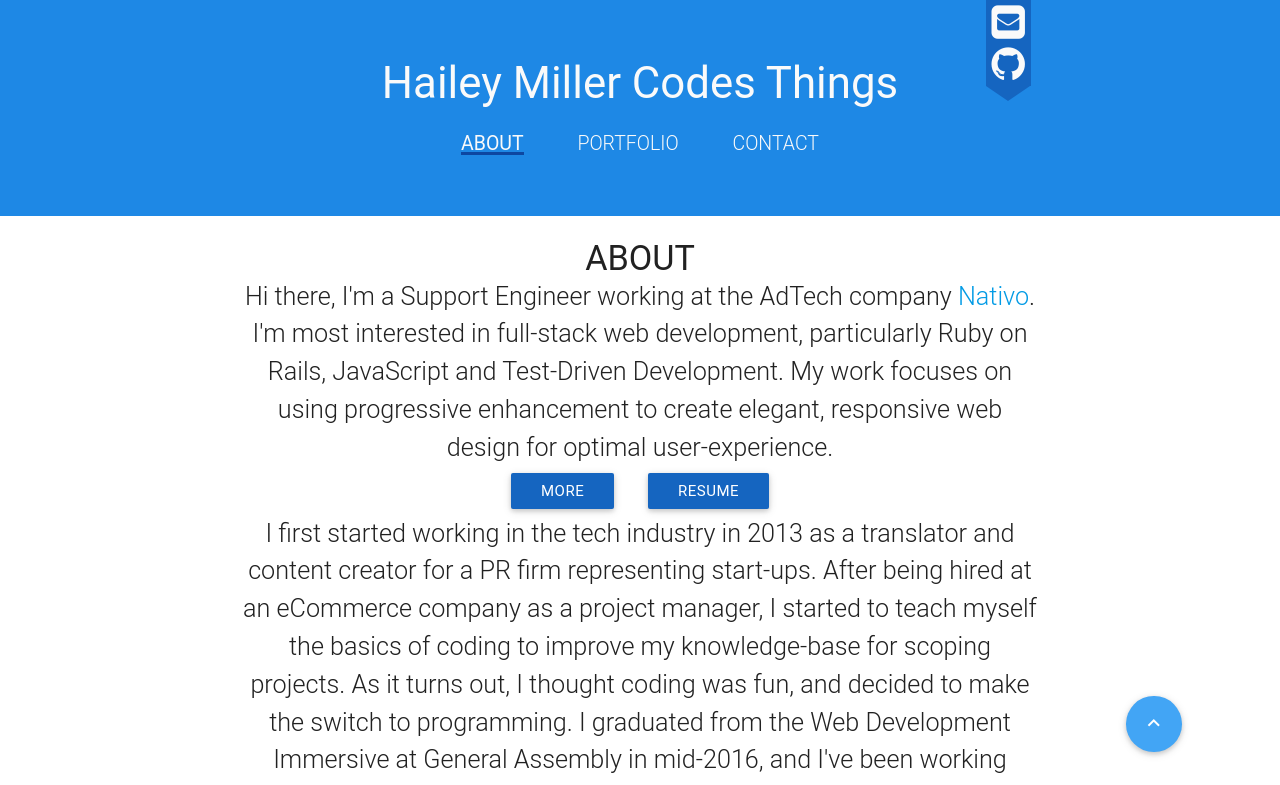
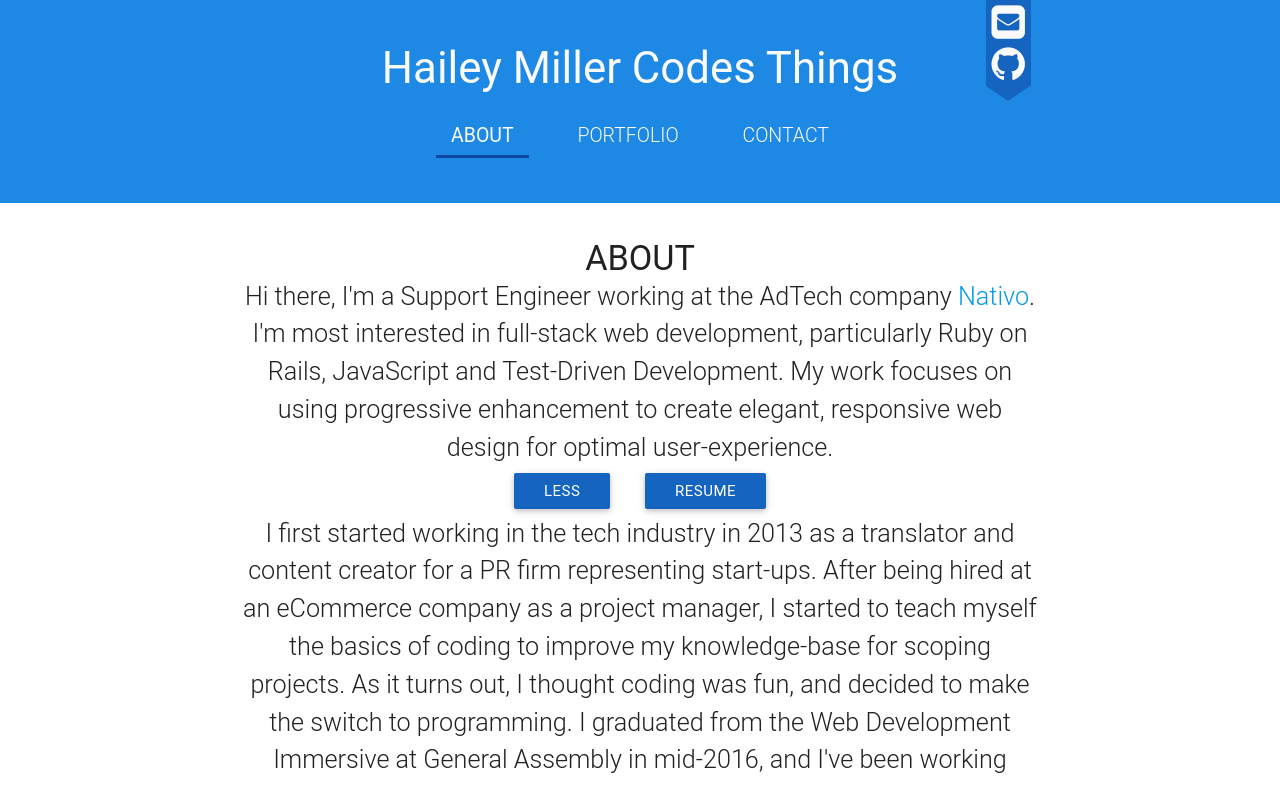
Before and after one commit to mermatriarchy/hailey-codes, a plain HTML site: page index.html in a window 1280 px wide. Both pictures are taken after a click on the link "MORE". Shown: the top 785 px of the page. Drawn offline with Linux system fonts and the light colour scheme; a web font is replaced by a local one.

Commit message:
add text swap, working scrollspy

```diff
--- a/index.html
+++ b/index.html
@@ -72,7 +72,7 @@
   <p class="flow-text container" id="start">Hi there, I'm a Support Engineer working at the AdTech company <a href="www.nativo.com" target="_blank">Nativo</a>. I'm most interested in full-stack web development, particularly Ruby on Rails, JavaScript and Test-Driven Development. My work focuses on using progressive enhancement to create elegant, responsive web design for optimal user-experience.</p>
 
   <div class="more">
-    <a class="waves-effect waves-light btn blue darken-3" id="more">More</a>
+    <a class="waves-effect waves-light btn blue darken-3" id="more" data-text-swap="Less">More</a>
     <a class="waves-effect waves-light btn blue darken-3" id="resume" href="public/img/H.Miller2017.pdf" target="_blank">Resume</a>
 
     <div class="hidden">
@@ -84,8 +84,8 @@
 </div>
 
 <!-- PORTFOLIO -->
-<div class="row blue darken-2 grey-text text-lighten-5 section scrollspy">
-<h4 id="portfolio">Portfolio</h4>
+<div class="row blue darken-2 grey-text text-lighten-5">
+<h4 id="portfolio" class="section scrollspy">Portfolio</h4>
   <div class="row valign-wrapper">
 <!--Heisenbugger card-->
   <div class="card-fix">
@@ -135,8 +135,8 @@
      </div>
 </div>
 <!-- CONTACT -->
-<div class="row white section scrollspy">
-<h4 id="contact">Contact</h4>
+<div class="row white">
+<h4 id="contact" class="section scrollspy">Contact</h4>
 <p class="flow-text">To contact me, <a class="blue-accent-text text-darken-4 contact-email" href="mailto:h.adonismiller@gmail.com">
     Email</a> is best.<br>Let's keep in touch!</p>
     <div class="contact-icons">
--- a/public/css/style.css
+++ b/public/css/style.css
@@ -85,12 +85,28 @@ a:hover{
   padding: .5em 1em;
 }
 
-.table-of-contents a.active, .navbar-wrapper ul li a:hover{
-  padding-left: 0;
+/* override scrollspy defaults */
+.section{
+  padding: 0;
+}
+
+.table-of-contents a {
+  padding: inherit;
+  height: inherit;
+}
+
+.table-of-contents a.active, .navbar-wrapper ul li a:hover {
   font-weight: inherit;
   border-left: inherit;
   border-bottom: solid #0d47a1;
   opacity: 1;
+  padding: inherit;
+  height: inherit;
+}
+
+.navbar-wrapper ul li a:hover {
+  border: none;
+  font-weight: 400;
 }
 
 /*Fixed Contact-icons styling*/
@@ -146,6 +162,7 @@ h4{
 }
 
 #scroll-up{
+  display:none;
   position: fixed;
   top: 87%;
   left: 88%;
--- a/public/js/main.js
+++ b/public/js/main.js
@@ -8,12 +8,17 @@ $(window).on("scroll touchmove", function () {
   $('.top-header').toggleClass('shrink', $(document).scrollTop() > 0);
 });
 
-//Trigger mobile hamburger menu
-$(".button-collapse").sideNav(), 1000;
+//Trigger scroll-up button appearance, fade-in project images
+ var options = [
+      {selector: '#scroll-up', offset: 500, callback: function(el) {
+        $(el).show();
+      } },
+      {selector: '#bug', offset: 500, callback: function(el) {
+        Materialize.fadeInImage($(el));
+      } }
+    ];
 
-//Autohide mobile nav after scroll
-//setTimeOut(sideNav(), 1000);
-
+    Materialize.scrollFire(options);
 
 //About section expander
 $('#more').click(function(){
@@ -26,6 +31,17 @@ $('#more').click(function(){
     //hide extra info again
     $active.stop().slideUp().removeClass('active');
    });
+
+//Text-Swap on More/Less button
+  $('#more').click(function() {
+      var el = $(this);
+      if (el.text() == el.data("text-swap")) {
+        el.text(el.data("text-original"));
+      } else {
+        el.data("text-original", el.text());
+        el.text(el.data("text-swap"));
+      }
+  });//end text swap
 
 //About section resume tab
 $('a#resume').click(function(){
```
